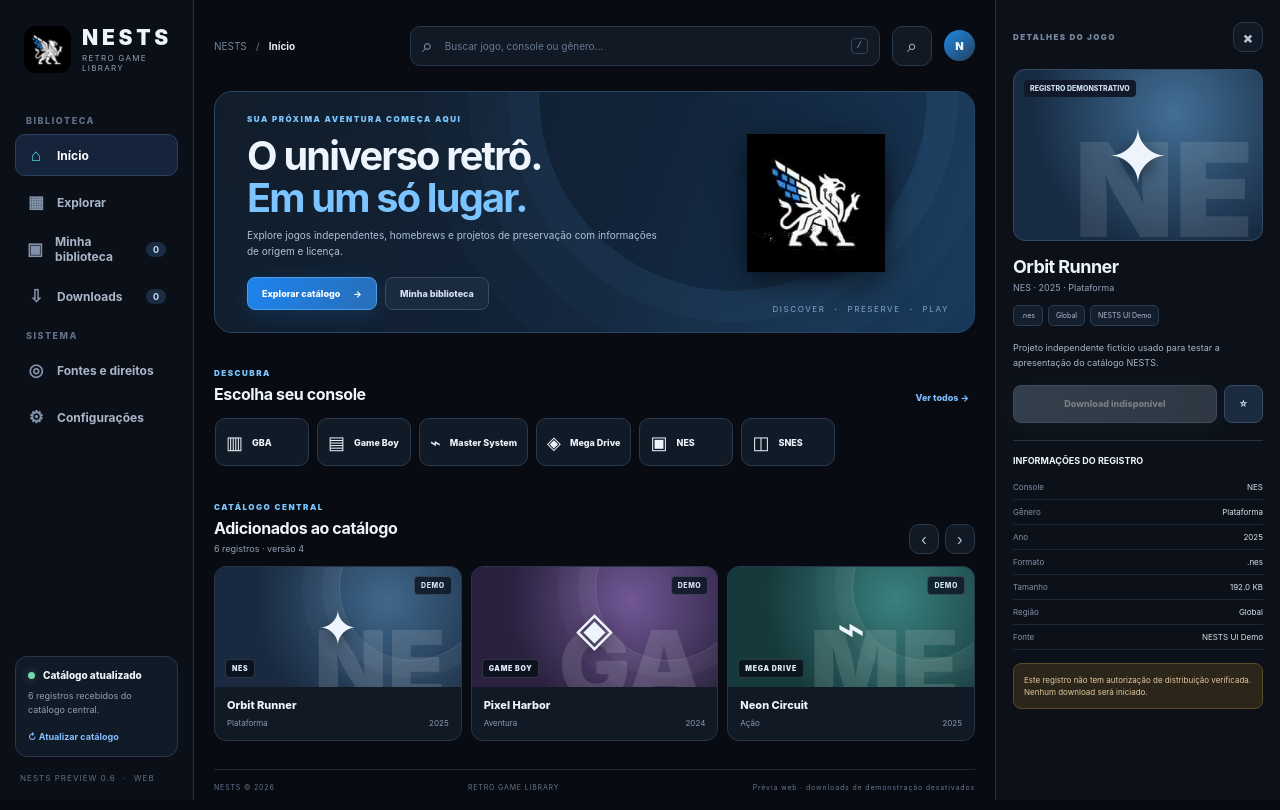
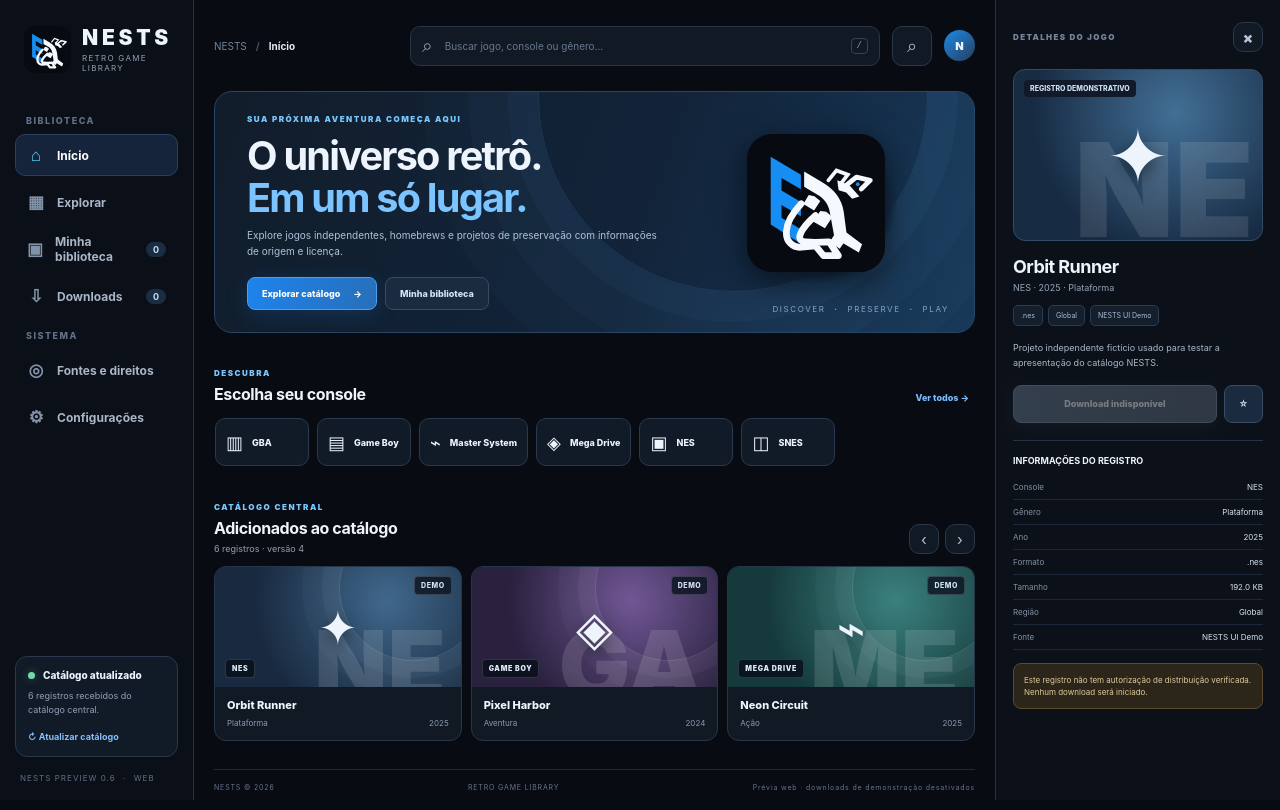
Before and after one commit to FernandoPeralta199x/Nests---Retro-Game-Library-, a plain HTML site: page preview/index.html in a window 1280 px wide. Drawn offline with Linux system fonts and the light colour scheme.

Commit message:
fix(build): use vector logo for native launcher icon

```diff
--- a/preview/index.html
+++ b/preview/index.html
@@ -6,7 +6,7 @@
   <meta name="theme-color" content="#080b12">
   <meta name="description" content="NESTS — catálogo retrô multi-console e biblioteca pessoal.">
   <title>NESTS — Retro Game Library</title>
-  <link rel="icon" href="nests-mark.jpg" type="image/jpeg">
+  <link rel="icon" href="nests-mark.svg" type="image/jpeg">
   <link rel="stylesheet" href="style.css">
   <script src="app.js" defer></script>
 </head>
@@ -14,7 +14,7 @@
 <div class="app-shell">
   <aside class="sidebar">
     <a class="brand" href="#home" aria-label="NESTS início">
-      <img src="nests-mark.jpg" alt="">
+      <img src="nests-mark.svg" alt="">
       <span><strong>NESTS</strong><small>RETRO GAME LIBRARY</small></span>
     </a>
     <div class="nav-label">BIBLIOTECA</div>
@@ -63,7 +63,7 @@
             <button class="button-secondary" data-go="library">Minha biblioteca</button>
           </div>
         </div>
-        <div class="hero-emblem"><img src="nests-mark.jpg" alt=""></div>
+        <div class="hero-emblem"><img src="nests-mark.svg" alt=""></div>
         <div class="hero-caption">DISCOVER <b>·</b> PRESERVE <b>·</b> PLAY</div>
       </section>
       <div class="section-heading">
```
Also changed, not shown: 2 other files.
